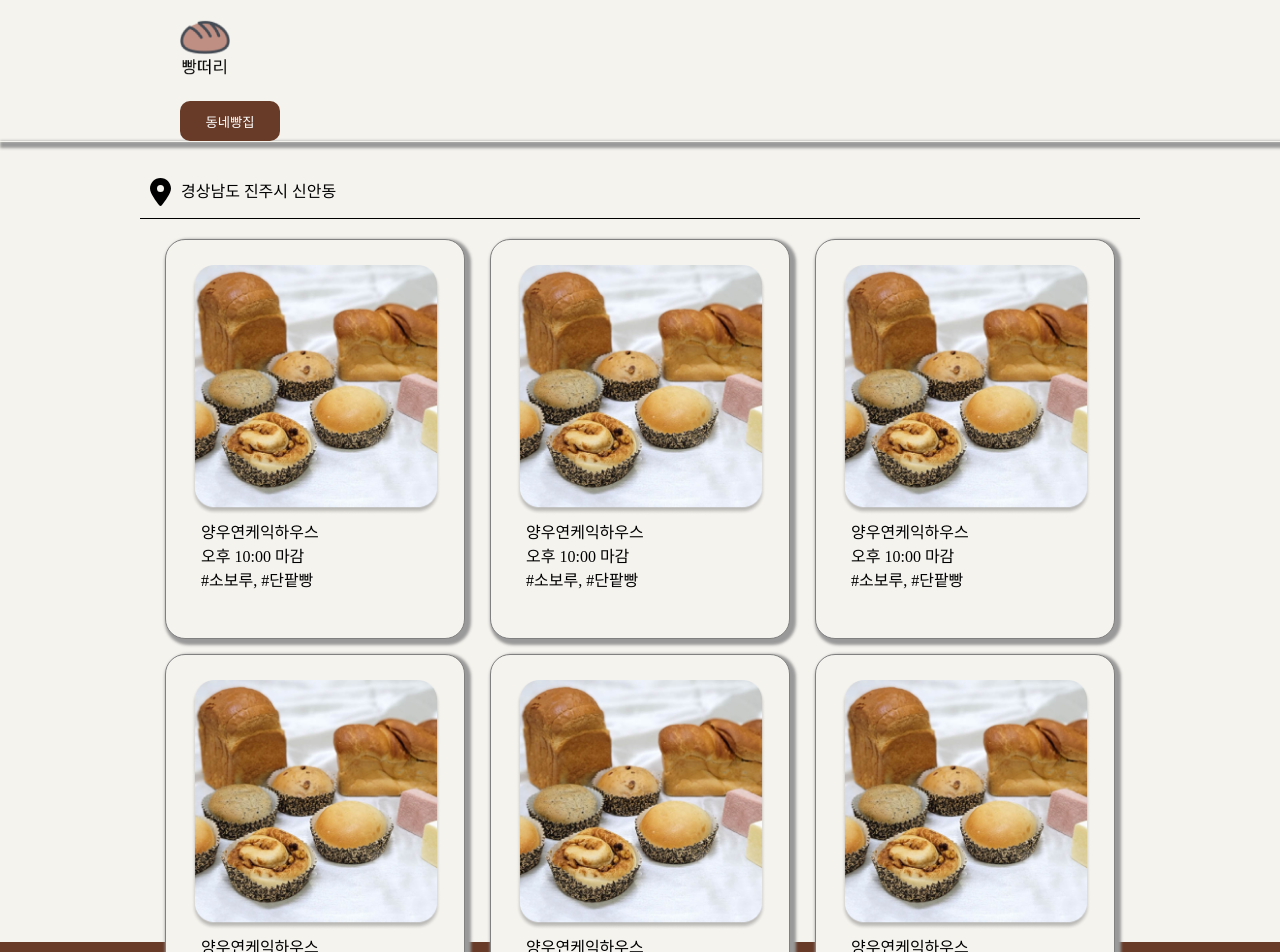
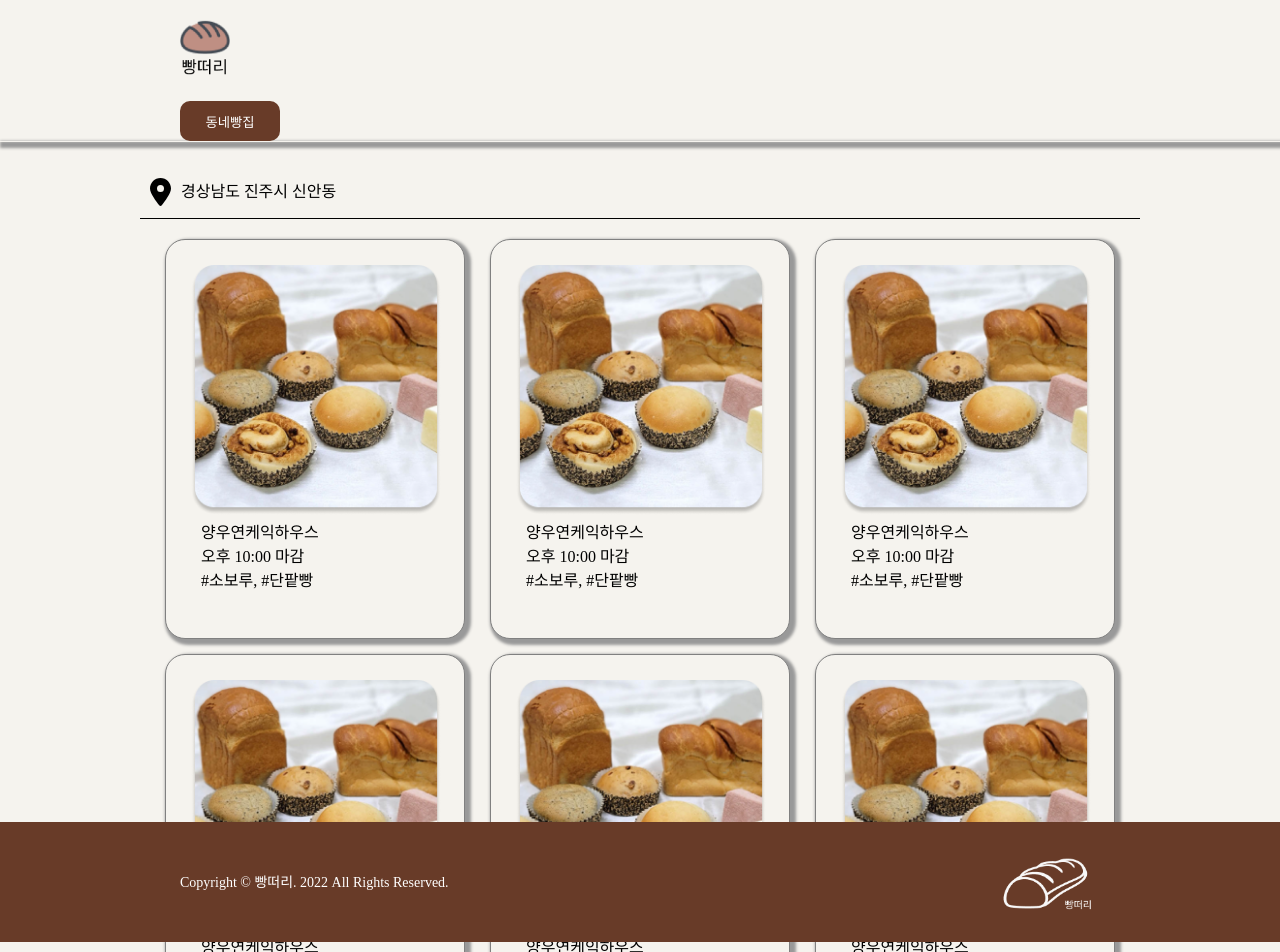
Before and after one commit to bbangthirty/bbangthirty-client, a Vue app: page /dongne in a window 1280 px wide. Shown: the top 952 px of the page. Built offline with nearby package versions, Linux system fonts and the light colour scheme; what vue-loading-overlay, vue-sweetalert2 would draw is missing.

Commit message:
update: footer고정 css추가

```diff
--- a/src/assets/css/main.css
+++ b/src/assets/css/main.css
@@ -40,6 +40,15 @@
   box-sizing: border-box;
 }
 
+html,
+body {
+  height: 100%;
+}
+
+#app {
+  height: 100%;
+}
+
 body {
   margin: 0px;
   background-color: var(--color-bread-b);
@@ -66,6 +75,10 @@ button {
 .landing-page {
   align-items: center;
   margin: auto;
+  /* footer고정용 */
+  height: auto;
+  min-height: 100%;
+  padding-bottom: 120px;
 }
 
 .main-text-contents {
--- a/src/components/layouts/FooterLayout.vue
+++ b/src/components/layouts/FooterLayout.vue
@@ -31,6 +31,8 @@ export default {
   background-color: var(--color-bread-a);
   width: 100%;
   height: 120px;
+  position: relative;
+  transform: translateY(-100%);
 }
 
 .footer-img {
```
